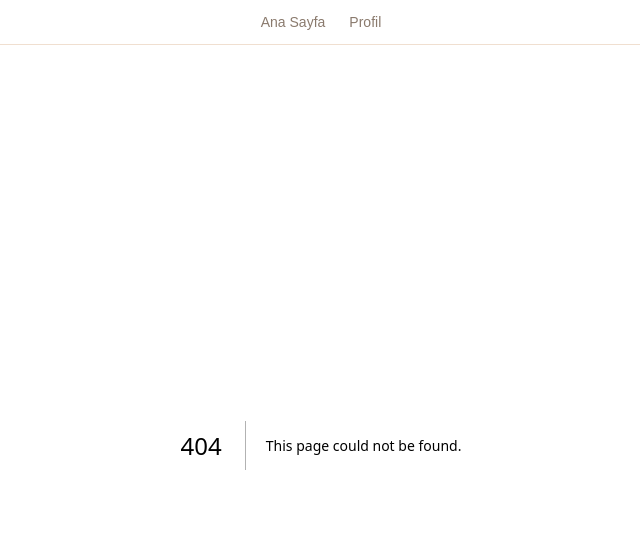
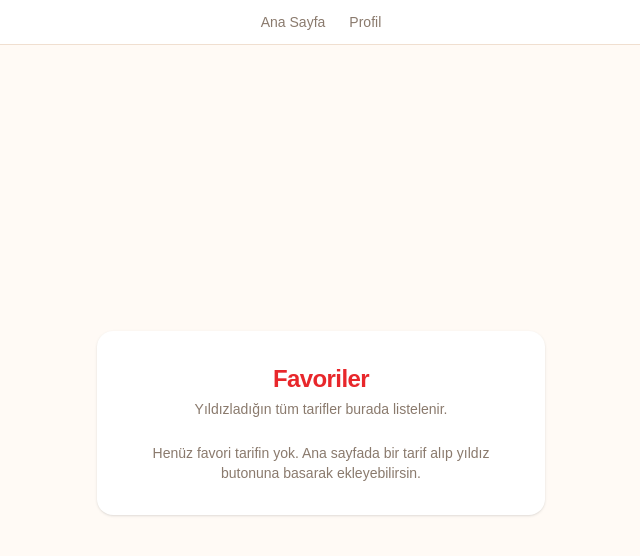
Before and after one commit to Kocayilmaz/cooksnap, a Next.js app: page /favorites in a window 1280 px wide. Before the commit this address had no page. Shown: the top 556 px of the page, without its empty margins (319-959 px from the left). Built offline with nearby package versions, Linux system fonts and the light colour scheme.

Commit message:
Favori tarifleri listeleyen /favorites sayfasi ekle

```diff
--- /dev/null
+++ b/app/favorites/page.tsx
@@ -0,0 +1,73 @@
+"use client";
+
+import { useAppDispatch, useAppSelector } from "@/lib/redux/hooks";
+import { toggleFavorite } from "@/lib/redux/favoritesSlice";
+import { EQUIPMENT_LABELS } from "@/lib/redux/equipmentSlice";
+import RecipeVideoEmbed from "@/components/RecipeVideoEmbed";
+import CopyRecipeButton from "@/components/CopyRecipeButton";
+
+export default function FavoritesPage() {
+  const favorites = useAppSelector((state) => state.favorites);
+  const dispatch = useAppDispatch();
+
+  const recipes = Object.values(favorites).sort((a, b) => b.savedAt - a.savedAt);
+
+  return (
+    <div className="flex flex-1 items-center justify-center bg-surface-warm px-4 py-12 dark:bg-black">
+      <main className="flex w-full max-w-md flex-col gap-6 rounded-2xl bg-surface-card p-8 shadow-sm dark:bg-zinc-950">
+        <div className="flex flex-col gap-1 text-center">
+          <h1 className="text-2xl font-semibold tracking-tight text-brand-red">Favoriler</h1>
+          <p className="text-sm text-surface-text-muted dark:text-zinc-400">
+            Yıldızladığın tüm tarifler burada listelenir.
+          </p>
+        </div>
+
+        {recipes.length === 0 ? (
+          <p className="text-center text-sm text-surface-text-muted dark:text-zinc-400">
+            Henüz favori tarifin yok. Ana sayfada bir tarif alıp yıldız butonuna basarak
+            ekleyebilirsin.
+          </p>
+        ) : (
+          <ul className="flex flex-col gap-4">
+            {recipes.map((recipe) => (
+              <li
+                key={recipe.id}
+                className="rounded-xl border border-surface-border p-4 dark:border-zinc-800"
+              >
+                <div className="flex items-start justify-between gap-2">
+                  <div>
+                    <p className="text-sm font-semibold text-foreground dark:text-zinc-50">
+                      {recipe.title}
+                    </p>
+                    <p className="text-xs text-surface-text-muted dark:text-zinc-500">
+                      {EQUIPMENT_LABELS[recipe.equipment]}
+                    </p>
+                  </div>
+                  <div className="flex shrink-0 items-center gap-3">
+                    <CopyRecipeButton title={recipe.title} steps={recipe.steps} />
+                    <button
+                      type="button"
+                      aria-label="Favorilerden çıkar"
+                      onClick={() => dispatch(toggleFavorite(recipe))}
+                      className="text-lg text-brand-orange"
+                    >
+                      ★
+                    </button>
+                  </div>
+                </div>
+                <ol className="mt-2 list-decimal space-y-1 pl-4 text-sm text-surface-text-muted dark:text-zinc-400">
+                  {recipe.steps.map((step, stepIndex) => (
+                    <li key={stepIndex}>{step}</li>
+                  ))}
+                </ol>
+                {recipe.videoId && (
+                  <RecipeVideoEmbed videoId={recipe.videoId} title={recipe.title} />
+                )}
+              </li>
+            ))}
+          </ul>
+        )}
+      </main>
+    </div>
+  );
+}
```
